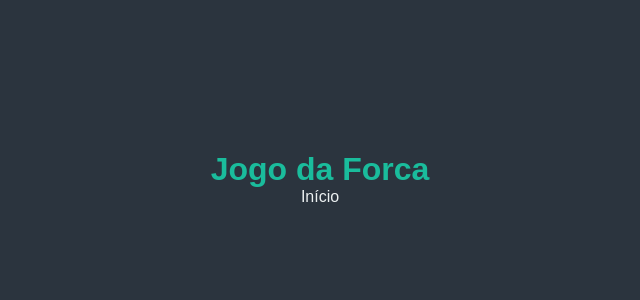
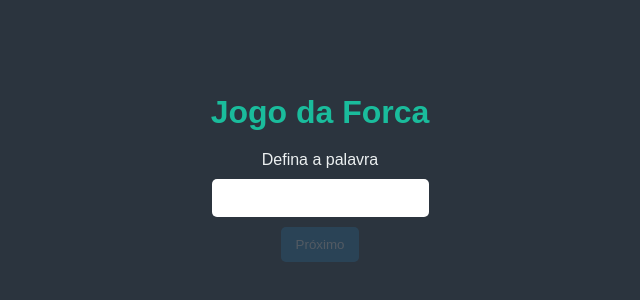
Before and after one commit to felipecabesssa/jogoDaForcaVueJs, a Vue app in the folder jogo-da-forca/: page / in a window 1280 px wide. Shown: the part 222-522 px from the top of the page, without its empty margins (320-960 px from the left). Built offline with nearby package versions, Linux system fonts and the light colour scheme.

Commit message:
props-disable button-v-if para exibir componente

```diff
--- a/jogo-da-forca/src/App.vue
+++ b/jogo-da-forca/src/App.vue
@@ -4,7 +4,17 @@
     <h1>Jogo da Forca</h1>
 
     <section v-if="tela === 'inicio'" id="inicio">
-      Início
+
+      <Formulario v-if="etapa === 'palavra'"
+        title="Defina a palavra"
+        button="Próximo"
+      />
+
+      <Formulario v-if="etapa === 'dica'"
+        title="Defina a dica"
+        button="Iniciar jogo ;)"
+      />
+
     </section>
 
     <section v-if="tela === 'jogo'"  id="jogo">
@@ -15,16 +25,19 @@
 </template>
 
 <script>
+import Formulario from './components/Formulario.vue';
 import './css/global.css';
 
 export default {
   name: 'App',
   data() {
     return {
-      tela: 'inicio'
+      tela: 'inicio',
+      etapa: 'palavra'
     }
   },
   components: {
+    Formulario
   }
 }
 </script>
--- a/jogo-da-forca/src/components/Formulario.vue
+++ b/jogo-da-forca/src/components/Formulario.vue
@@ -0,0 +1,51 @@
+<template>
+  <div class="formulario">
+
+    <div class="formulario-title">
+      {{ title }}
+    </div>
+
+    <input type="text" class="formulario-input" v-model="inputValue">
+
+    <button :disable="inputValue.length === 0">{{ button }}</button>
+
+  </div>
+</template>
+
+<script>
+export default {
+  name: 'Formulario',
+  props: {
+    title: String,
+    button: String
+  },
+  data() {
+    return {
+      inputValue:''
+    }
+  }
+}
+</script>
+
+<style>
+
+  .formulario {
+    display: flex;
+    flex-direction: column;
+    align-items: center;
+    text-align: center;
+    justify-content: center;
+    margin-top: 20px;
+  }
+
+  .formulario-input {
+    padding: 10px 5px;
+    border: 0;
+    border-radius: 5px;
+    margin: 10px 0px;
+    text-align: center;
+    color: var(--color-text-dark);
+    font-size: 16px;
+  }
+
+</style>
--- a/jogo-da-forca/src/css/global.css
+++ b/jogo-da-forca/src/css/global.css
@@ -25,3 +25,21 @@ html, body {
 h1 {
   color: var(--color-text-title);
 }
+
+button {
+  padding: 10px 15px;
+  background-color: var(--color-background-button);
+  border: 0;
+  border-radius: 5px;
+  cursor: pointer;
+  transition: 0.2s opacity;
+}
+
+button:hover {
+  opacity: 0.8;
+}
+
+button[disable] {
+  opacity: 0.2;
+  pointer-events: none;
+}
```
